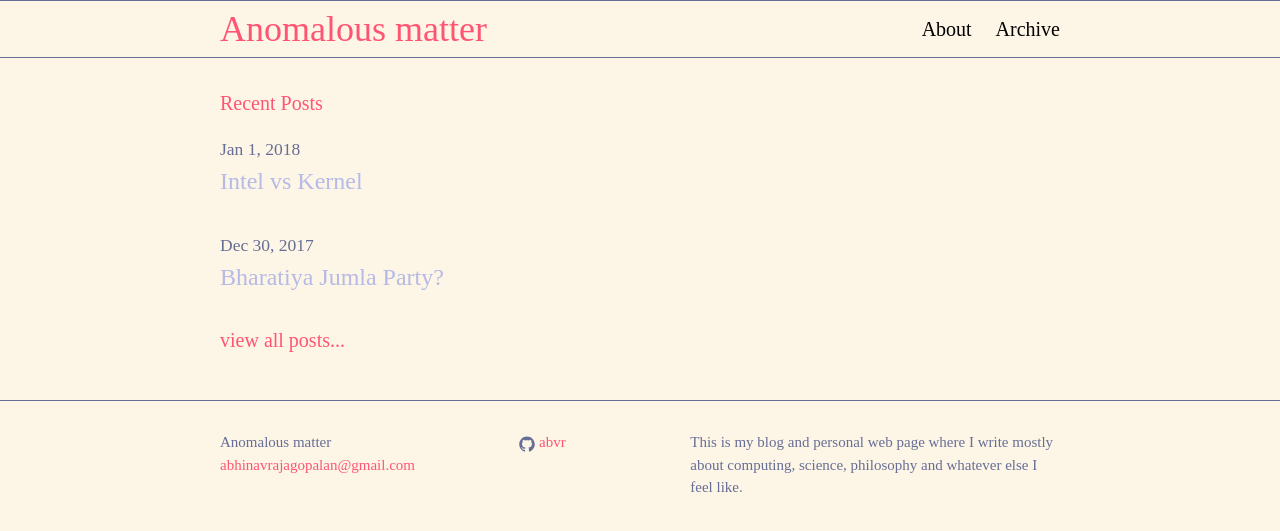
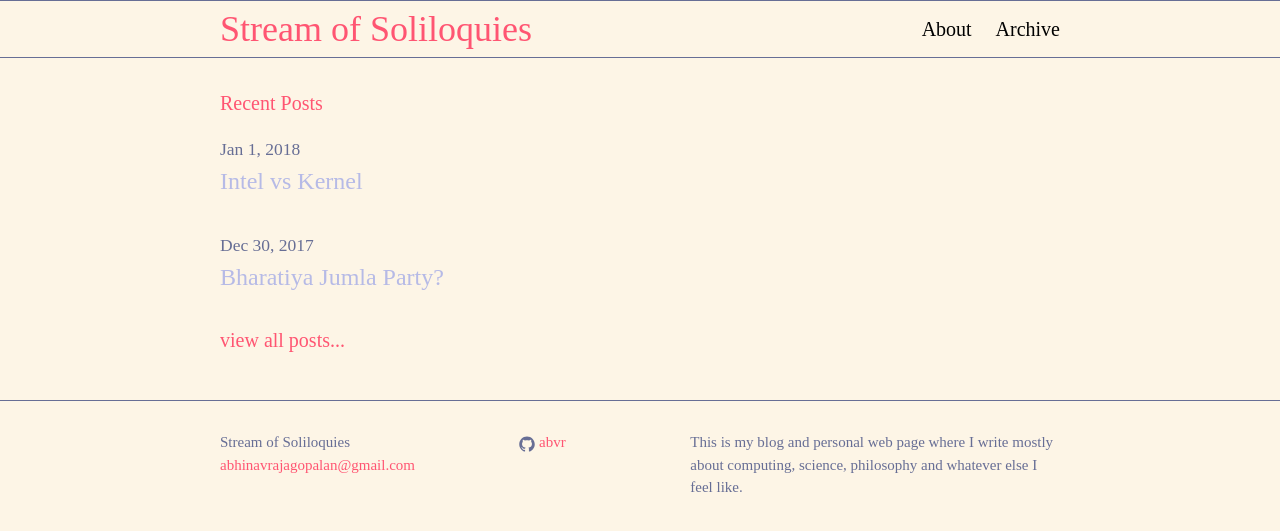
Before and after one commit to abvr/abvr.github.io, a Jekyll site: the page built from index.html, in a window 1280 px wide. Shown: the top 531 px of the page. Built offline with Jekyll 4.4.1, drawn with Linux system fonts in a browser that asks for light colours.

Commit message:
Update _config.yml

```diff
--- a/_config.yml
+++ b/_config.yml
@@ -8,7 +8,7 @@
 exclude: [vendor, "Gemfile", "Gemfile.lock"]
 
 # Site settings
-title: Anomalous matter
+title: Stream of Soliloquies
 email: abhinavrajagopalan@gmail.com
 description: > # this means to ignore newlines until "baseurl:"
     This is my blog and personal web page where I write mostly about computing, science, philosophy and whatever else I feel like.
```
